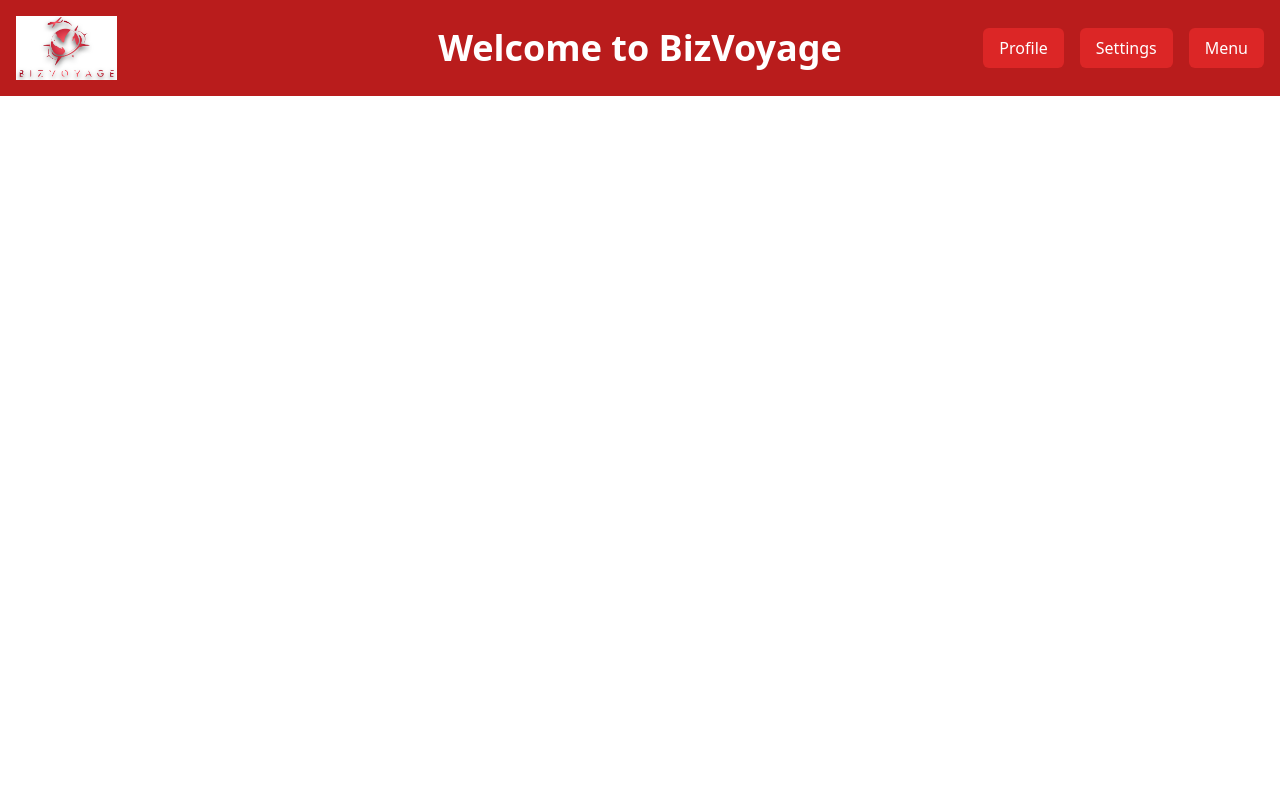
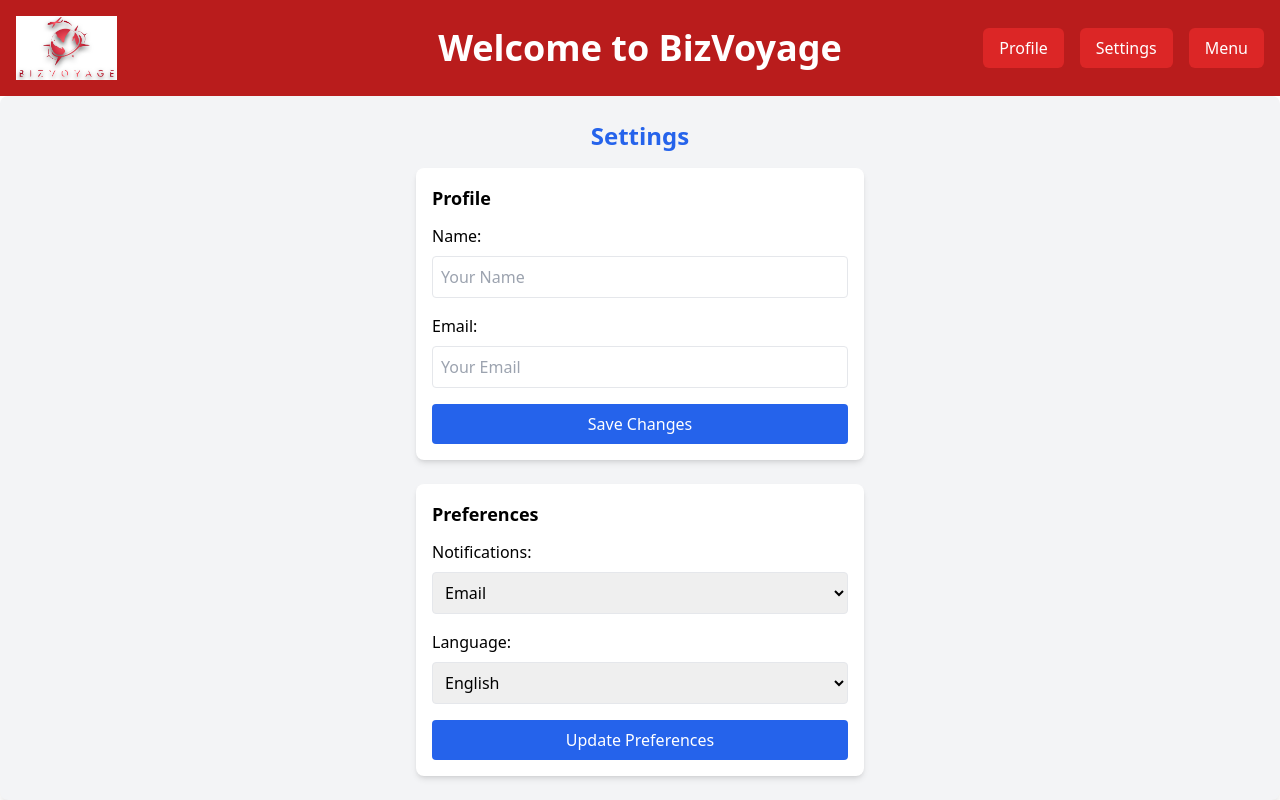
Before and after one commit to jarretlovelace/bizvoyage, a React (Vite) app: page /settings in a window 1280 px wide. Built offline with nearby package versions, Linux system fonts and the light colour scheme; no server answers; sample sign-in values are in the browser's storage.

Commit message:
started working on settings page

```diff
--- a/src/App.jsx
+++ b/src/App.jsx
@@ -14,6 +14,7 @@
 import Signup from './pages/Signup';
 import Profile from './pages/Profile';
 import PrivateRoute from './components/PrivateRoute';
+import Settings from './pages/Settings';
 
 function App() {
   const [user, setUser] = useState(null);
@@ -89,10 +90,18 @@
           }
         />
         <Route
-          path="/profile"  // <-- This is the route for Profile
+          path="/profile"
           element={
             <PrivateRoute user={user}>
               <Profile />
+            </PrivateRoute>
+          }
+        />
+        <Route
+          path="/settings"
+          element={
+            <PrivateRoute user={user}>
+              <Settings />
             </PrivateRoute>
           }
         />
--- /dev/null
+++ b/src/pages/Settings.jsx
@@ -0,0 +1,45 @@
+import React from 'react';
+
+const Settings = () => {
+    return (
+        <div className="flex flex-col items-center bg-gray-100 p-6 rounded-lg shadow-lg">
+            <h1 className="text-2xl font-bold mb-4 text-blue-600">Settings</h1>
+
+            <div className="w-full max-w-md bg-white rounded-lg shadow-md p-4">
+                <h2 className="text-lg font-semibold mb-3">Profile</h2>
+                <form className="flex flex-col">
+                    <label className="mb-2">Name:</label>
+                    <input type="text" className="p-2 border rounded mb-4" placeholder="Your Name" />
+
+                    <label className="mb-2">Email:</label>
+                    <input type="email" className="p-2 border rounded mb-4" placeholder="Your Email" />
+
+                    <button className="bg-blue-600 text-white p-2 rounded hover:bg-blue-700">Save Changes</button>
+                </form>
+            </div>
+
+            <div className="w-full max-w-md bg-white rounded-lg shadow-md p-4 mt-6">
+                <h2 className="text-lg font-semibold mb-3">Preferences</h2>
+                <form className="flex flex-col">
+                    <label className="mb-2">Notifications:</label>
+                    <select className="p-2 border rounded mb-4">
+                        <option>Email</option>
+                        <option>SMS</option>
+                        <option>Push Notifications</option>
+                    </select>
+
+                    <label className="mb-2">Language:</label>
+                    <select className="p-2 border rounded mb-4">
+                        <option>English</option>
+                        <option>Spanish</option>
+                        <option>French</option>
+                    </select>
+
+                    <button className="bg-blue-600 text-white p-2 rounded hover:bg-blue-700">Update Preferences</button>
+                </form>
+            </div>
+        </div>
+    );
+};
+
+export default Settings;
```
